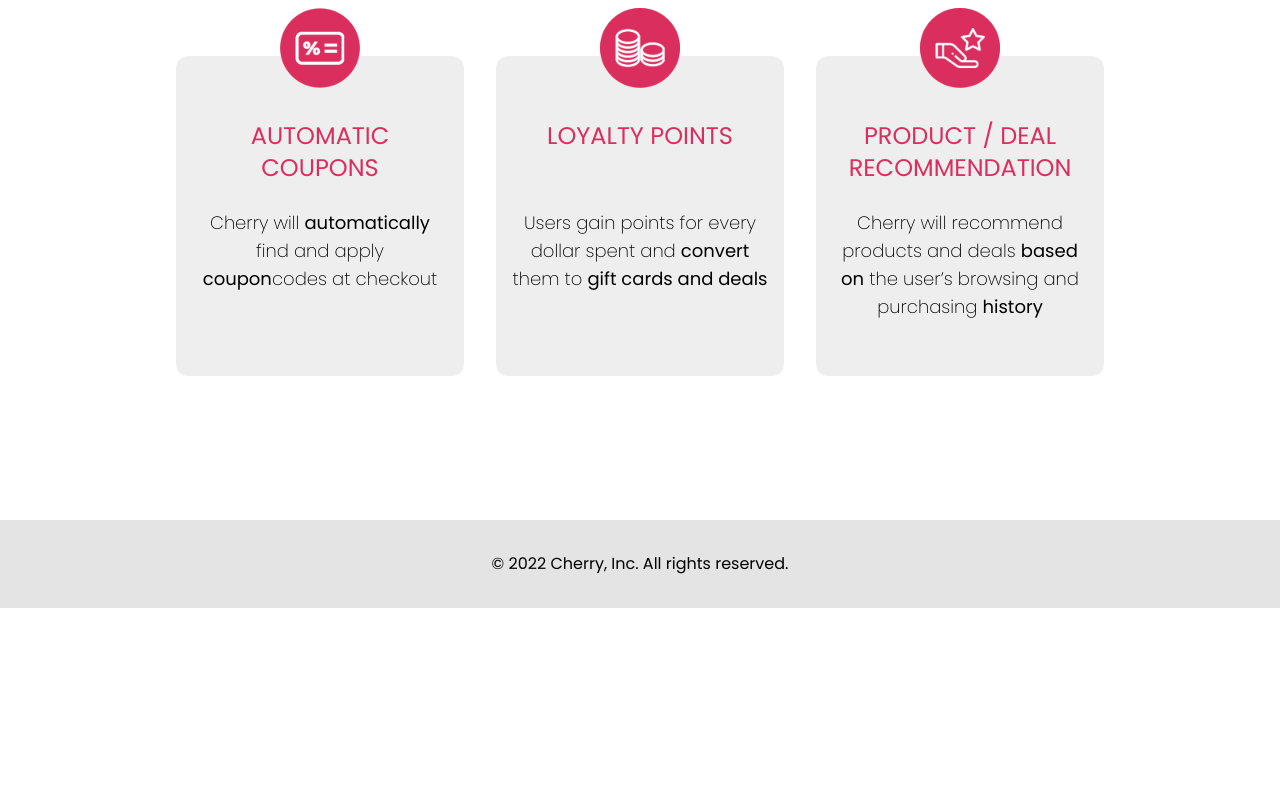
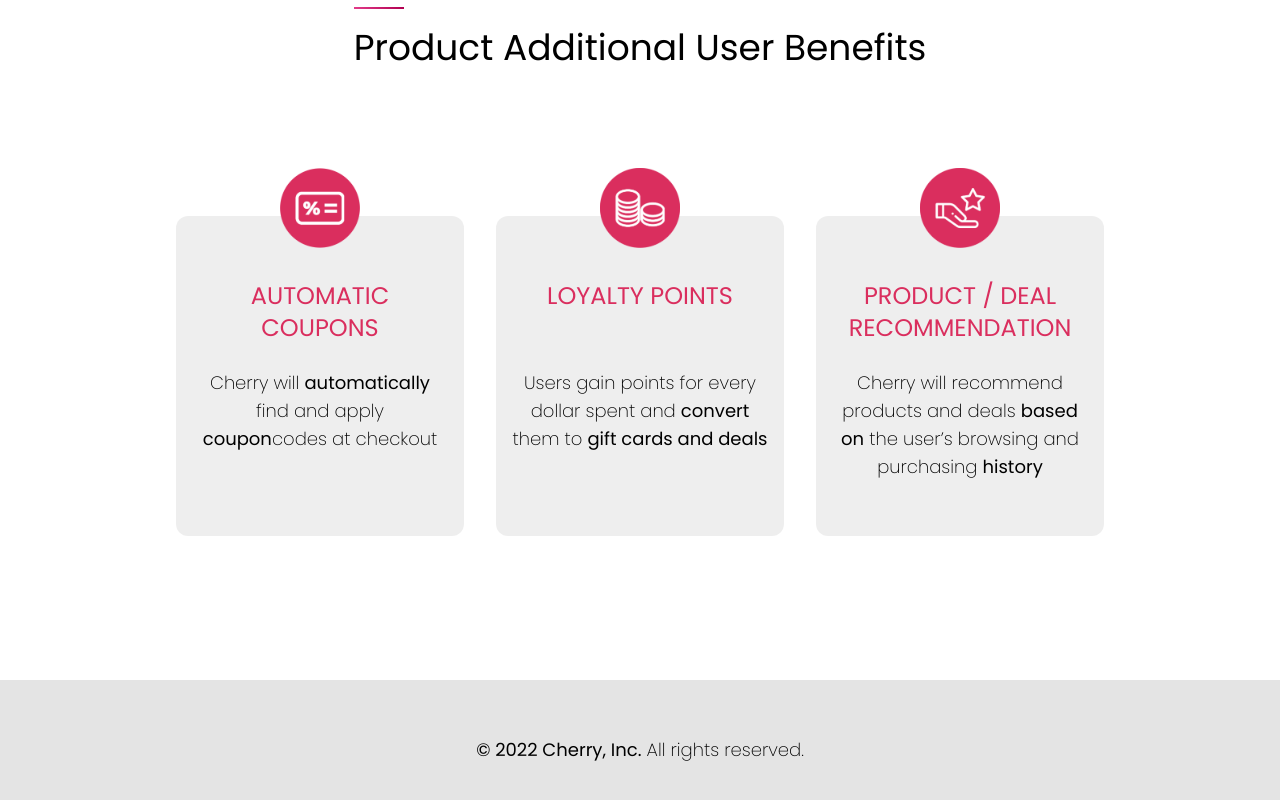
Before and after one commit to GCnomore/cherry_landing, a Next.js app: page / in a window 1280 px wide. Shown: the part 3541-4341 px from the top of the page. Before the commit the page ends 4149 px from the top, so only its background shows below. Built offline with nearby package versions, Linux system fonts and the light colour scheme.

Commit message:
high resolution logo & footer font weight & size & padding

```diff
--- a/components/HeroSection.tsx
+++ b/components/HeroSection.tsx
@@ -3,7 +3,7 @@ import React from "react";
 export default function HeroSection() {
   return (
     <main id="home" className="cr-hero-bg">
-      <div className=" sm:py-16 py-8 container flex flex-col justify-start items-center mb-32 h-screen">
+      <div className=" sm:py-16 py-8 h-[960px] w-full container flex flex-col justify-start items-center mb-32">
         <div className="flex flex-col justify-center items-center z-10">
           <div className="flex sm:w-40 xs:w-32 w-24">
             <img src="/images/logo_white.png" alt="logo" />
--- a/components/Layout.tsx
+++ b/components/Layout.tsx
@@ -61,8 +61,8 @@ const Layout = ({ children, title }: Props) => (
     </Head>
     {children}
     <footer className="w-full flex bg-[#e4e4e4]">
-      <span className="w-full py-8 text-center">
-        <strong>&copy; 2022 Cherry, Inc. All rights reserved.</strong>
+      <span className="w-full md:py-14 py-8 text-center font-[300] xl:text-lg md:text-base text-sm">
+        <strong>&copy; 2022 Cherry, Inc.</strong> All rights reserved.
       </span>
     </footer>
   </div>
```
Also changed, not shown: 1 other file (tests, documents, lock files or other folders).
